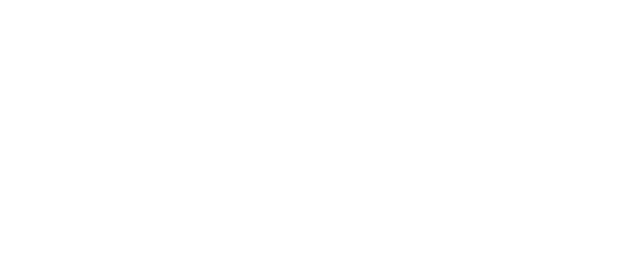
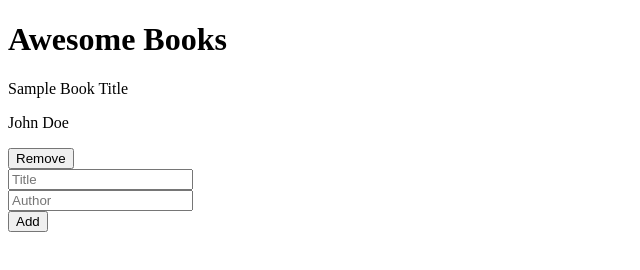
Before and after one commit to gauravgangwarweb/Awesome-Books, a website: page index.html in a window 1280 px wide. Shown: the whole page, without its empty margins (0-640 px from the left). Drawn offline with Linux system fonts and the light colour scheme.

Commit message:
Add markup for displays

```diff
--- a/index.html
+++ b/index.html
@@ -1,12 +1,40 @@
 <!DOCTYPE html>
 <html lang="en">
+
 <head>
   <meta charset="UTF-8">
   <meta http-equiv="X-UA-Compatible" content="IE=edge">
   <meta name="viewport" content="width=device-width, initial-scale=1.0">
   <title>Awesome Books</title>
 </head>
+
 <body>
-
+  <main>
+    <h1>Awesome Books</h1>
+    <section>
+      <div class="book-author-collections">
+        <div class="book-author--card">
+          <p>Sample Book Title</p>
+          <p>John Doe</p>
+          <button type="button" data-remove>Remove</button>
+        </div>
+      </div>
+      <div class="form-wrapper">
+        <form action="">
+          <div class="form-field">
+            <label for="book-title" hidden></label>
+            <input type="text" name="book-title" placeholder="Title" id="book-title">
+          </div>
+          <div class="form-field">
+            <label for="author-name" hidden></label>
+            <input type="text" name="author-name" placeholder="Author" id="author-name">
+          </div>
+          <div class="form-field">
+            <button type="submit" id="add-data">Add</button>
+          </div>
+        </form>
+      </div>
+    </section>
+  </main>
 </body>
 </html>
```
